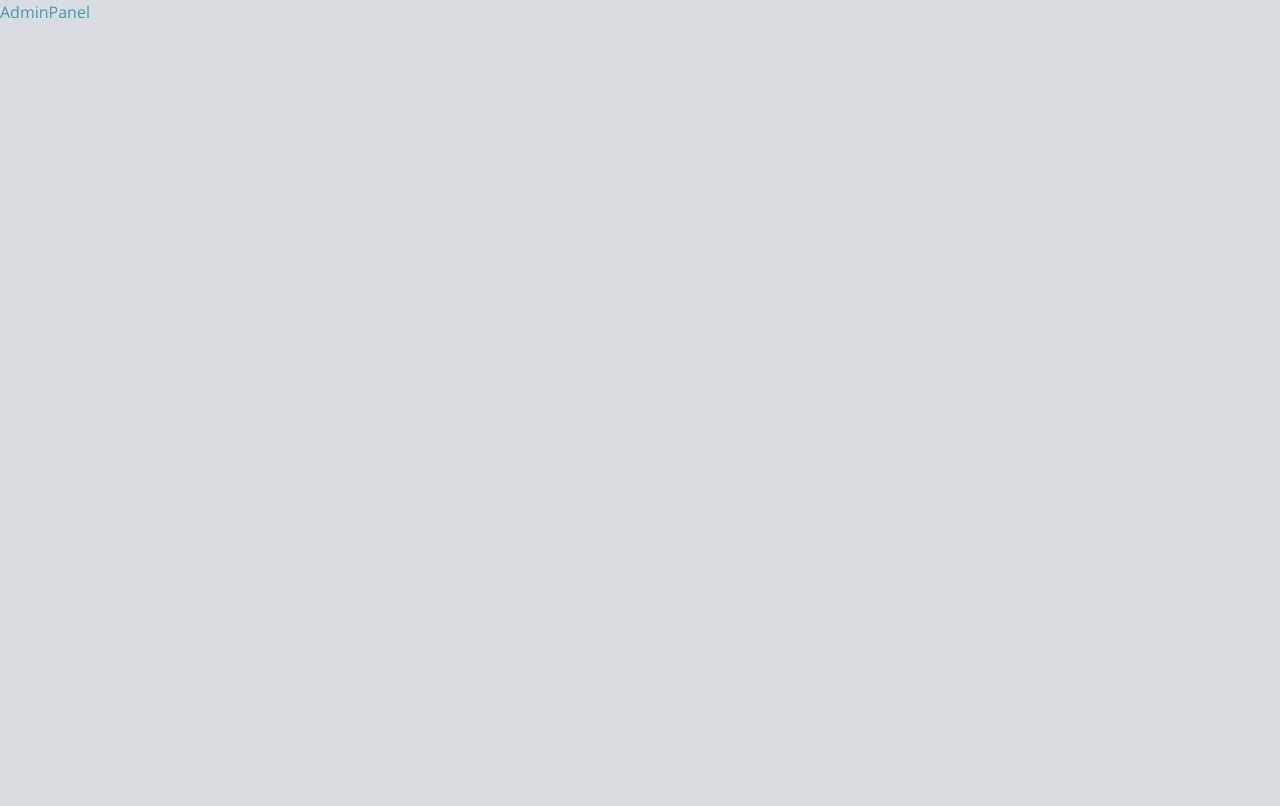
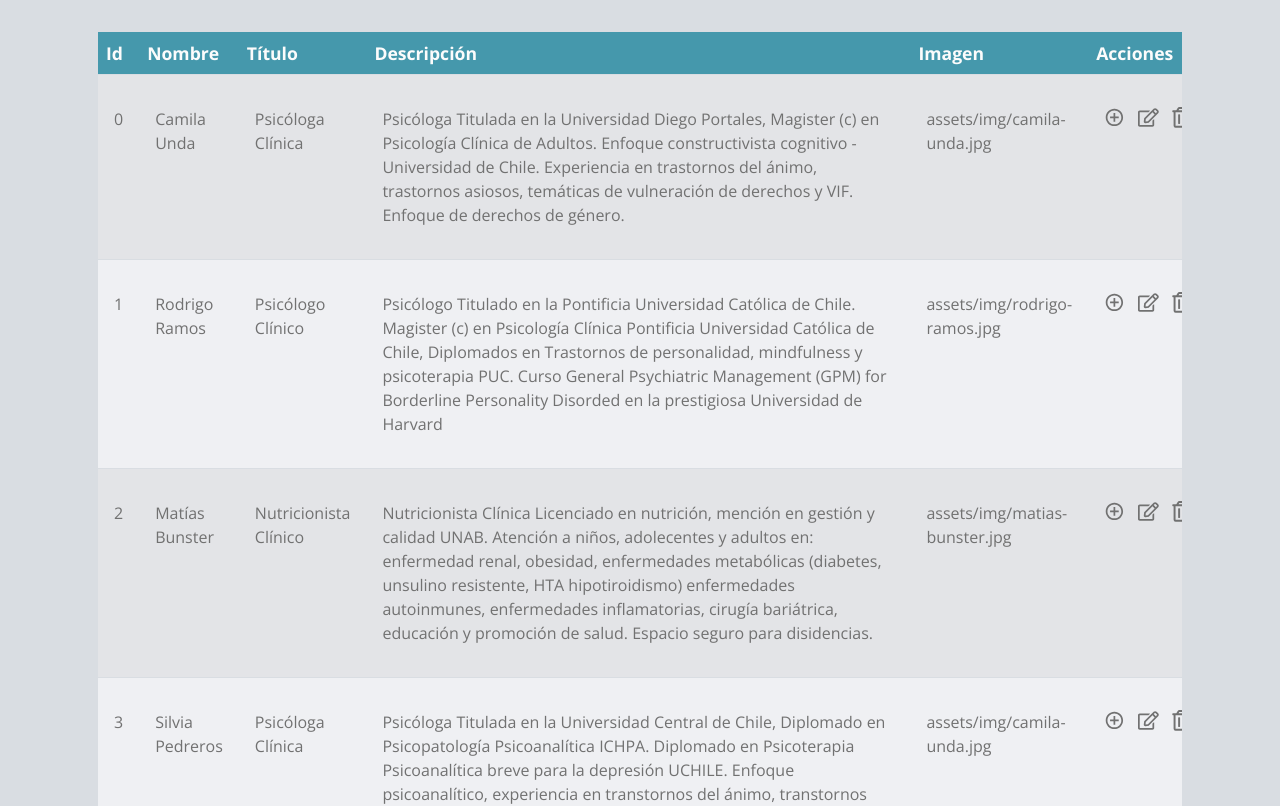
Before and after one commit to ssalinascalibar/espacio-box-noLogin, a React (Vite) app: page /admin in a window 1280 px wide. Shown: the top 806 px of the page. Built offline with nearby package versions, Linux system fonts and the light colour scheme.

Commit message:
professionals table created with some styles

```diff
--- a/src/assets/icons/icons.js
+++ b/src/assets/icons/icons.js
@@ -1,7 +1,26 @@
 // iconos de Material Design
-import { MdOutlineEmail, MdOutlineLocationOn, MdDateRange, MdOutlineBadge, MdVolunteerActivism, MdCheckCircle } from "react-icons/md";
+import {
+  MdOutlineEmail,
+  MdOutlineLocationOn,
+  MdDateRange,
+  MdOutlineBadge,
+  MdVolunteerActivism,
+  MdCheckCircle,
+  MdAddCircleOutline
+} from "react-icons/md";
 // iconos Font Awesome
-import { FaInstagram } from "react-icons/fa";
+import { FaInstagram, FaRegTrashAlt, FaRegEdit } from "react-icons/fa";
 
 // Exportar solo los iconos necesarios
-export { MdOutlineEmail, MdOutlineLocationOn, MdDateRange, MdOutlineBadge, MdVolunteerActivism, FaInstagram, MdCheckCircle };
+export {
+  MdOutlineEmail,
+  MdOutlineLocationOn,
+  MdDateRange,
+  MdOutlineBadge,
+  MdVolunteerActivism,
+  FaInstagram,
+  MdCheckCircle,
+  FaRegTrashAlt,
+  MdAddCircleOutline,
+  FaRegEdit
+};
--- a/src/features/adminPanel/AdminPanel.jsx
+++ b/src/features/adminPanel/AdminPanel.jsx
@@ -1,6 +1,61 @@
+import { useState, useEffect } from "react";
+import { Container } from "react-bootstrap";
+import Table from "react-bootstrap/Table";
+import {
+  FaRegEdit,
+  MdAddCircleOutline,
+  FaRegTrashAlt,
+} from "../../assets/icons/icons";
+import { fetchProfessionals } from "../../services/api";
+import "./adminPanel.css";
 
 export default function AdminPanel() {
+  const [professionals, setProfessionals] = useState([]);
+
+  useEffect(() => {
+    const getUsers = async () => {
+      const data = await fetchProfessionals();
+      setProfessionals(data);
+    };
+    getUsers();
+  }, []);
+
   return (
-    <div>AdminPanel</div>
-  )
+    <Container>
+      <div id="professionals-table">
+        <Table striped responsive>
+          <thead>
+            <tr>
+              <th>Id</th>
+              <th>Nombre</th>
+              <th>Título</th>
+              <th>Descripción</th>
+              <th>Imagen</th>
+              <th>Acciones</th>
+            </tr>
+          </thead>
+          <tbody>
+            {professionals.map((p, i) => (
+              <tr key={i}>
+                <td>{p.id}</td>
+                <td>{p.name}</td>
+                <td>{p.title}</td>
+                <td>
+                  <div className="custom-cell-content">{p.text}</div>
+                </td>
+                <td>{p.image}</td>
+                <td>
+                  <div id="actions">
+                    <MdAddCircleOutline />
+                    <FaRegEdit />
+                    <FaRegTrashAlt />
+                  </div>
+                </td>
+              </tr>
+            ))}
+          </tbody>
+        </Table>
+      </div>
+    </Container>
+  );
 }
--- /dev/null
+++ b/src/features/adminPanel/adminPanel.css
@@ -0,0 +1,60 @@
+#professionals-table {
+    margin: 2rem 1rem;
+}
+
+#professionals-table svg {
+    font-size: 1.3em;
+    margin-right: 0.4rem;
+}
+
+#professionals-table th {
+    color: var(--text-secondary);
+}
+
+#professionals-table th,
+#professionals-table td {
+    background-color: var(--background-secondary-color);
+    border-bottom: 1px solid var(--background-primary-color);
+}
+
+#professionals-table td {
+    color: #717171;
+    padding: 2rem 1rem;
+}
+
+#actions {
+    display: flex;
+}
+
+#professionals-table th {
+    background-color: var(--primary-color);
+}
+
+
+.custom-cell-content {
+    max-height: 150px;
+    overflow-y: auto;
+    width: 70vw;
+}
+
+
+
+@media screen and (min-width: 992px) {
+    #professionals-table svg {
+        font-size: 1.3em;
+        margin-right: 0.8rem;
+    }
+
+    #professionals-table th {
+        font-size: 1.1em;
+    }
+
+
+    .custom-cell-content {
+        max-height: 400px;
+        overflow-y: auto;
+        width: 40vw;
+    }
+
+
+}
```
